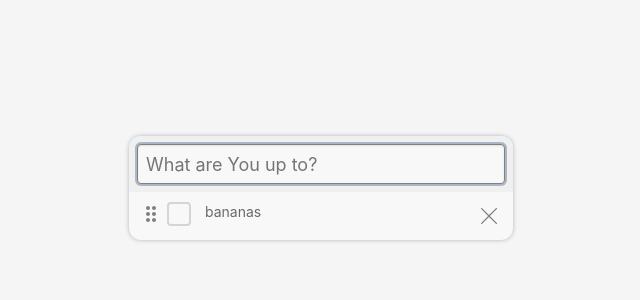
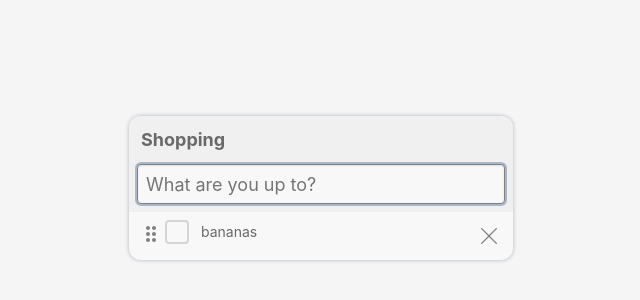
Before and after one commit to MSzostaq/TODO-List, a React (Create React App) app: page /list/1 in a window 1280 px wide. Shown: the part 212-512 px from the top of the page, without its empty margins (319-959 px from the left). Built offline with nearby package versions, Linux system fonts and the light colour scheme.

Commit message:
List styling

```diff
--- a/src/components/Checkbox.jsx
+++ b/src/components/Checkbox.jsx
@@ -9,7 +9,6 @@ const Box = styled.div`
   display: flex;
   align-items: center;
   justify-content: center;
-  margin: 2px;
   width: 24px;
   height: 24px;
 `;
--- a/src/components/TodoList.jsx
+++ b/src/components/TodoList.jsx
@@ -7,7 +7,7 @@ import { getTodosById } from "selectors";
 import Todo from "components/Todo";
 
 const Wrapper = styled.div`
-  padding-top: 56px;
+  padding-top: 96px;
   position: relative;
   height: 100%;
 `;
@@ -18,7 +18,15 @@ const Header = styled.div`
   position: absolute;
   top: 0;
   width: 100%;
-  height: 56px;
+  height: 96px;
+`;
+
+const Name = styled.h1`
+  color: ${({ theme }) => theme.colors.icons};
+  font-size: ${({ theme }) => theme.fontSize.l};
+  font-weight: bold;
+  line-height: 32px;
+  padding-left: 4px;
 `;
 
 const Input = styled.input`
@@ -27,6 +35,7 @@ const Input = styled.input`
   border-radius: 4px;
   box-shadow: inset 0 1px 2px rgba(0, 0, 0, 0.1);
   font-size: ${({ theme }) => theme.fontSize.l};
+  margin-top: 8px;
   padding: 0 8px;
   height: 40px;
   width: 100%;
@@ -75,13 +84,14 @@ const TodoList = ({ className, dispatch, todosById, todoList }) => {
   return (
     <Wrapper>
       <Header>
+        <Name>{todoList.name}</Name>
         <Input
           autoFocus
           type="text"
           value={inputValue}
           onChange={(event) => setInputValue(event.target.value)}
           onKeyDown={onKeyDown}
-          placeholder="What are You up to?"
+          placeholder="What are you up to?"
         />
       </Header>
       <ItemsWrapper>
```
